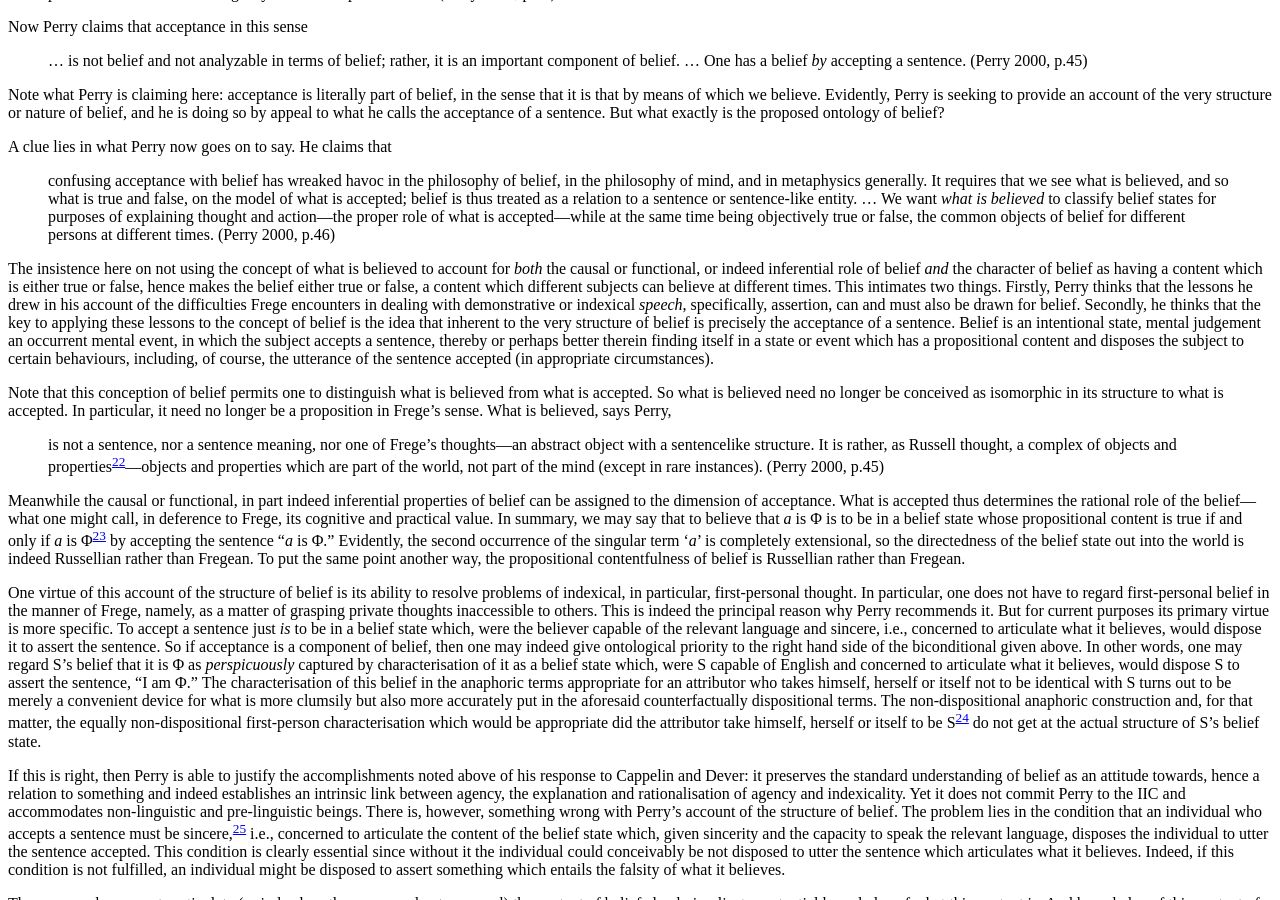
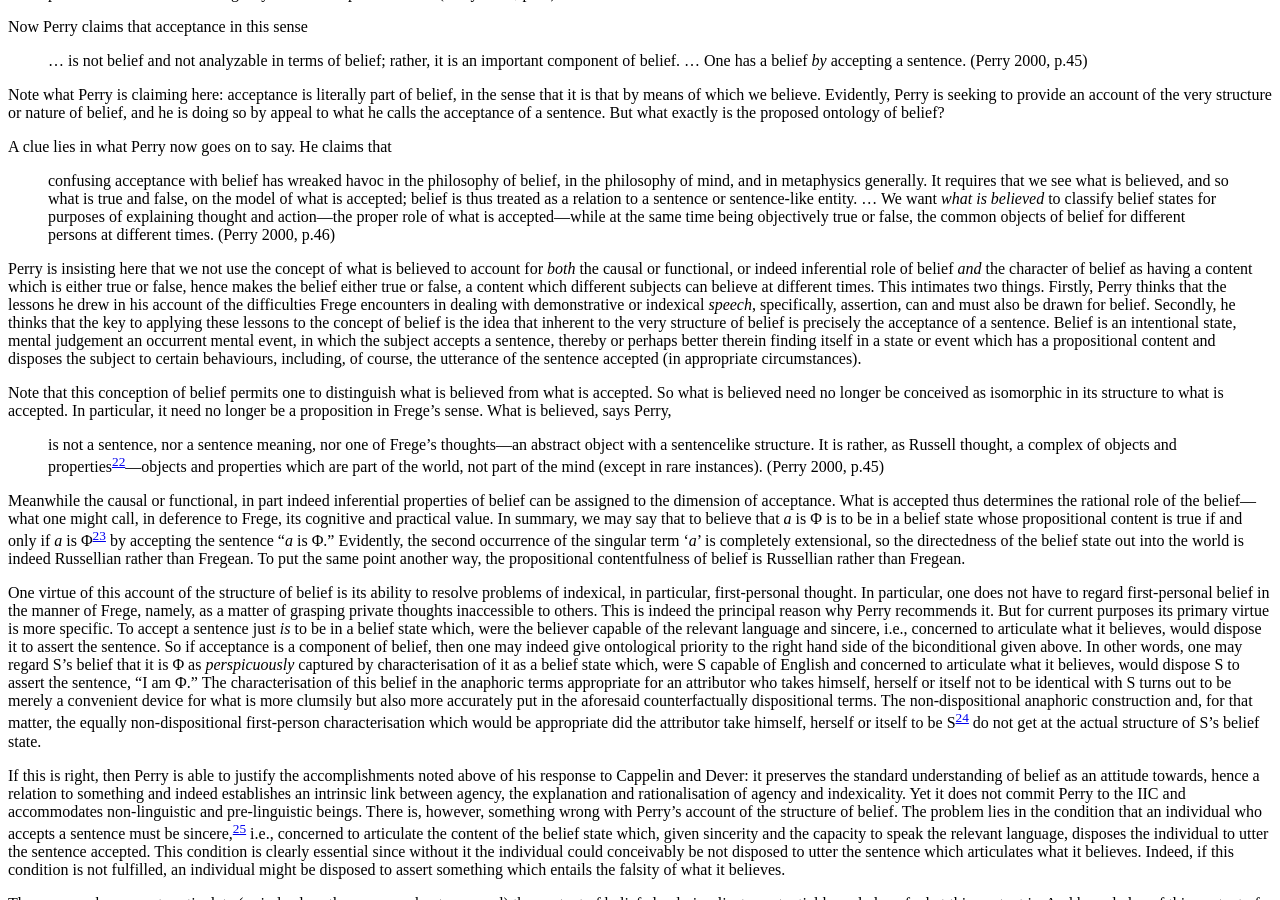
Before and after one commit to klepas/bruins-site, a Jekyll site: the page built from papers/_posts/2015-12-1-attitudes-de-se-and-de-me.md, in a window 1280 px wide and 900 px high, scrolled down 8139 px. Built offline with Jekyll 4.4.1, drawn with Linux system fonts in a browser that asks for light colours; nearby versions of some CDN libraries; some web fonts are replaced.

Commit message:
correction of typo and formatting in attitudes de se and de me paper

```diff
--- a/papers/_posts/2015-12-1-attitudes-de-se-and-de-me.md
+++ b/papers/_posts/2015-12-1-attitudes-de-se-and-de-me.md
@@ -205,9 +205,7 @@
 
 Nor can one justify it by appeal to the following biconditional:
 
-S believes that it is &Phi;
-if and only if
-S finds itself in a belief state which, were it had by someone capable of English and sincere, i.e., concerned to articulate what he or she believes, would lead this person to assert the sentence, “I am &Phi;.”
+> S believes that it is &Phi; if and only if S finds itself in a belief state which, were it had by someone capable of English and sincere, i.e., concerned to articulate what he or she believes, would lead this person to assert the sentence, “I am &Phi;.”
 
 As true as this biconditional no doubt is, and as much as Perry must presuppose its truth, it merely coordinates the third person anaphoric construction with the counterfactually dispositional characterisation. It licenses no conclusion as to whether the right hand side has priority over the left hand side as far as perspicuously capturing the nature and structure of S’s belief state is concerned. Perry must therefore provide an account of the structure of belief which explains why the right hand side has priority or, alternatively put, why the left hand side is merely a convenient way of attributing what is more accurately captured by the right hand side.
 
@@ -225,7 +223,7 @@
 
 > confusing acceptance with belief has wreaked havoc in the philosophy of belief, in the philosophy of mind, and in metaphysics generally. It requires that we see what is believed, and so what is true and false, on the model of what is accepted; belief is thus treated as a relation to a sentence or sentence-like entity. ... We want _what is believed_ to classify belief states for purposes of explaining thought and action—the proper role of what is accepted—while at the same time being objectively true or false, the common objects of belief for different persons at different times. (Perry 2000, p.46)
 
-The insistence here on not using the concept of what is believed to account for _both_ the causal or functional, or indeed inferential role of belief _and_ the character of belief as having a content which is either true or false, hence makes the belief either true or false, a content which different subjects can believe at different times. This intimates two things. Firstly, Perry thinks that the lessons he drew in his account of the difficulties Frege encounters in dealing with demonstrative or indexical _speech_, specifically, assertion, can and must also be drawn for belief. Secondly, he thinks that the key to applying these lessons to the concept of belief is the idea that inherent to the very structure of belief is precisely the acceptance of a sentence. Belief is an intentional state, mental judgement an occurrent mental event, in which the subject accepts a sentence, thereby or perhaps better therein finding itself in a state or event which has a propositional content and disposes the subject to certain behaviours, including, of course, the utterance of the sentence accepted (in appropriate circumstances).
+Perry is insisting here that we not use the concept of what is believed to account for _both_ the causal or functional, or indeed inferential role of belief _and_ the character of belief as having a content which is either true or false, hence makes the belief either true or false, a content which different subjects can believe at different times. This intimates two things. Firstly, Perry thinks that the lessons he drew in his account of the difficulties Frege encounters in dealing with demonstrative or indexical _speech_, specifically, assertion, can and must also be drawn for belief. Secondly, he thinks that the key to applying these lessons to the concept of belief is the idea that inherent to the very structure of belief is precisely the acceptance of a sentence. Belief is an intentional state, mental judgement an occurrent mental event, in which the subject accepts a sentence, thereby or perhaps better therein finding itself in a state or event which has a propositional content and disposes the subject to certain behaviours, including, of course, the utterance of the sentence accepted (in appropriate circumstances).
 
 Note that this conception of belief permits one to distinguish what is believed from what is accepted. So what is believed need no longer be conceived as isomorphic in its structure to what is accepted. In particular, it need no longer be a proposition in Frege’s sense. What is believed, says Perry,
 
```
